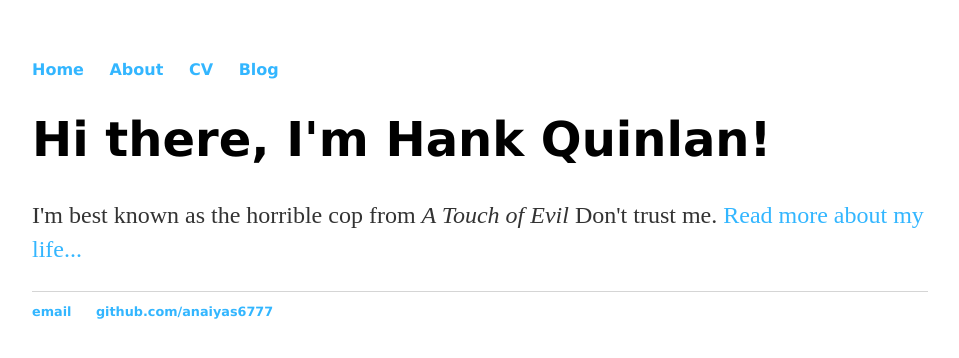
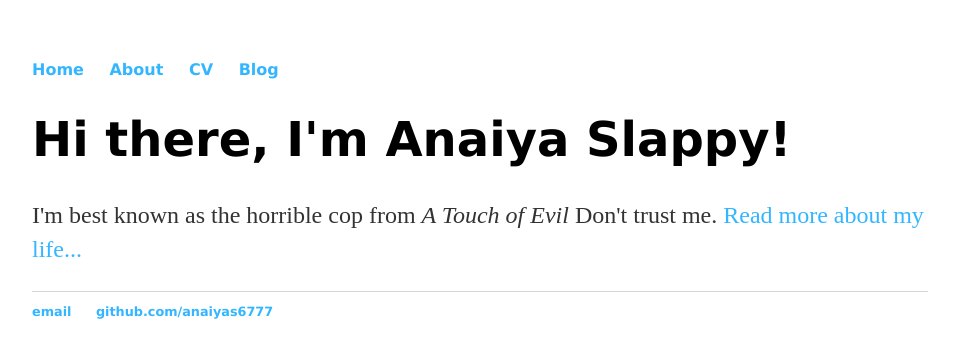
Before and after one commit to Myanimerag/anaiyas6777.github.io, a Jekyll site: the page built from index.html, in a window 1280 px wide. Shown: the top 358 px of the page, without its empty margins (160-1119 px from the left). Built offline with Jekyll 4.4.1, drawn with Linux system fonts in a browser that asks for light colours.

Commit message:
Update index.html

```diff
--- a/index.html
+++ b/index.html
@@ -1,8 +1,8 @@
 ---
 layout: default
-title: Hank Quinlan, Horrible Cop
+title: Anaiya Blog
 ---
 <div class="blurb">
-	<h1>Hi there, I'm Hank Quinlan!</h1>
+	<h1>Hi there, I'm Anaiya Slappy!</h1>
 	<p>I'm best known as the horrible cop from <em>A Touch of Evil</em> Don't trust me. <a href="/about">Read more about my life...</a></p>
 </div><!-- /.blurb -->
```
